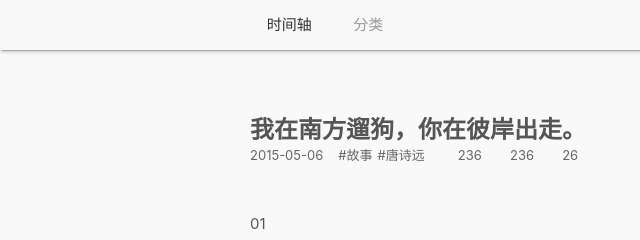
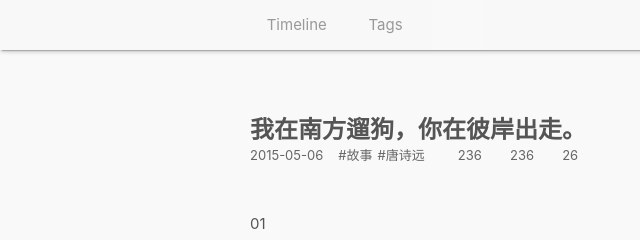
Before and after one commit to MoGoethe/blog.eibook, a website: page html/detail.html in a window 1280 px wide. Shown: the top 240 px of the page, 0-640 px from the left. Drawn offline with Linux system fonts and the light colour scheme; a web font is replaced by a local one.

Commit message:
test crontab

```diff
--- a/html/detail.html
+++ b/html/detail.html
@@ -13,11 +13,11 @@
 		<div class="main">
 			<div class="header-menu">
 				<ul class="menu-list">
-					<li class="menu-item active" data-type="timeline">
-						<i class="menu-item-icon anticon anticon-rocket"></i><span class="menu-item-text">时间轴</span>
+					<li class="menu-item" data-type="timeline">
+						<i class="menu-item-icon anticon anticon-rocket"></i><span class="menu-item-text">Timeline</span>
 					</li>
 					<li class="menu-item" data-type="classify">
-						<i class="menu-item-icon anticon anticon-usb"></i><span class="menu-item-text">分类</span>
+						<i class="menu-item-icon anticon anticon-usb"></i><span class="menu-item-text">Tags</span>
 					</li>
 				</ul>
 			</div>
--- a/scss/common.scss
+++ b/scss/common.scss
@@ -62,7 +62,7 @@ input[placeholder], [placeholder], *[placeholder] {
 				float: left;
 				line-height: 50px;
 				margin-right:25px;
-				color: #999;
+				color: #666;
 				font-size: 15px;
 				cursor: pointer;
 				.menu-item-icon{
@@ -73,7 +73,6 @@ input[placeholder], [placeholder], *[placeholder] {
 					font-size: 15px;
 					transition: color .3s;
 				}
-				&.active,
 				&:hover{
 					.menu-item-icon,
 					.menu-item-text{
--- a/server.js
+++ b/server.js
@@ -29,7 +29,7 @@ app.use("/img",express.static(__dirname+'/img'));
 app.use("/lib",express.static(__dirname+'/lib'));
 
 app.get("/",(req,res)=>{
-	res.send("text server nginx crontab!！")
+	res.send("text server nginx crontab.")
 })
 
 //启动服务
```
